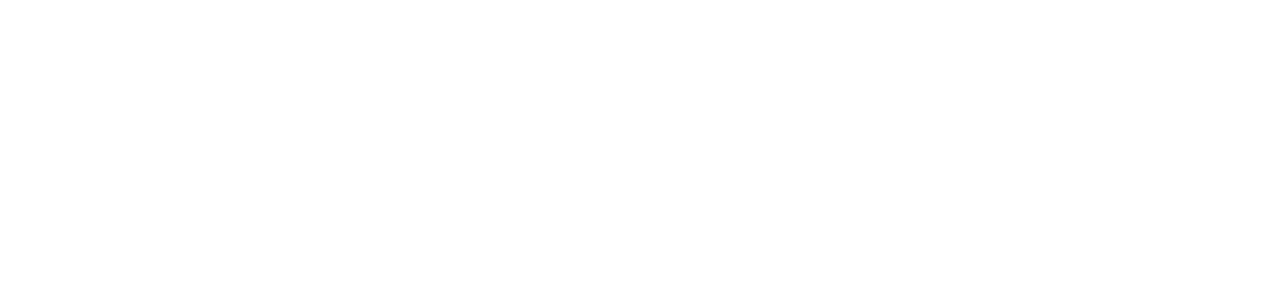
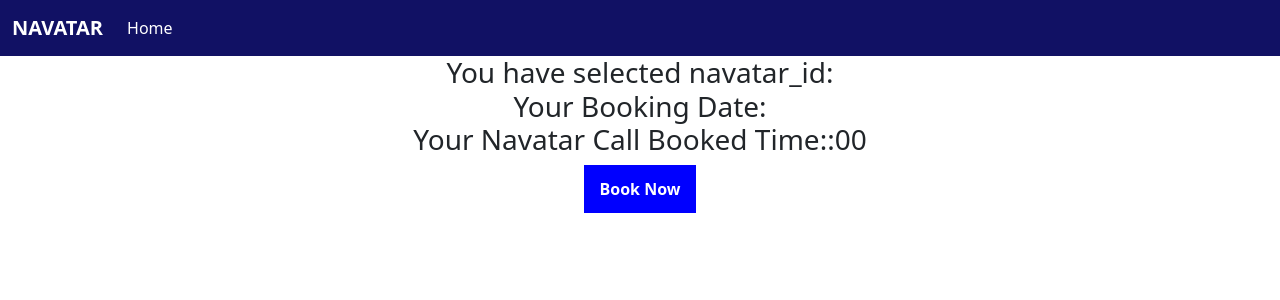
Before and after one commit to HarshithGV/Navatar-React-JS-Frontend, a React (Create React App) app: page /timer in a window 1280 px wide. Before the commit this address had no page. Shown: the top 300 px of the page. Built offline with nearby package versions, Linux system fonts and the light colour scheme; what agora-rtc-sdk-ng would draw is missing.

Commit message:
successfully posted the payment data through Booking POST API

```diff
--- a/src/App.js
+++ b/src/App.js
@@ -13,7 +13,7 @@ import Meeting from "./components/Meeting";
 import Timervalue from "./components/Timervalue";
 import Agora from "./components/Agora";
 import BookingList from "./components/BookingList";
-
+import Timer from "./components/Timer";
 
 export default function App() {
   return (
@@ -33,6 +33,7 @@ export default function App() {
       <Route path="/timervalue" element={<Timervalue />}/>
       <Route path="/agora" element={<Agora />}/>
       <Route path="/bookinglist" element={<BookingList />}/>
+      <Route path="/timer" element={<Timer />}/>
         </Route>
       </Routes>
     </BrowserRouter>
--- a/src/components/Agora.js
+++ b/src/components/Agora.js
@@ -1,9 +1,12 @@
 import RedirectWithTimer from './RedirectWithTimer';
+import { getSelectedTime } from './selectedTime';
 
 const App = () => {
+  const selectedTime = getSelectedTime();
   return (
     <div>
       <h1>Welcome to Navatar Video conferencing Room</h1>
+      <h1>{selectedTime}</h1>
       <RedirectWithTimer link="https://react-ts-agora-uikit.vercel.app/" delay={10000} />
     </div>
   );
--- a/src/components/Date.js
+++ b/src/components/Date.js
@@ -1,7 +1,7 @@
 import { useEffect, useState } from "react";
 import { useNavigate } from "react-router-dom";
 import { Outlet, Link } from "react-router-dom";
-import Timeslots from "./Timeslots";
+import { setSelectedDate } from './selectedDate';
 
 function App() {
   const [values, setValues] = useState([]);
@@ -28,6 +28,7 @@ function App() {
   const handleSelect = (e) => {
     setOptions(e.target.value);
     setIsOptionSelected(true);
+    setSelectedDate(e.target.value);
   };
 
   return (
--- a/src/components/Navatar.js
+++ b/src/components/Navatar.js
@@ -1,7 +1,7 @@
 import { useEffect, useState } from "react";
 import { useNavigate } from "react-router-dom";
 import {Outlet, Link} from "react-router-dom";
-
+import { setSelectedNavatar } from './selectedNavatar';
 
 function App() {
 
@@ -25,13 +25,14 @@ function App() {
   const handleSelect = (e) => {
     setOptions(e.target.value);
     setIsOptionSelected(true);
+    setSelectedNavatar(e.target.value);
   };
 
   return (
     <div className="App">
     <h1>Please Select Navatar</h1>
     <form onSubmit={handleSubmit}>
-    <select onChange={handleSelect} required>
+    <select value={options} onChange={handleSelect} required>
     <option>Choose Navatar</option>
         {
 
--- a/src/components/Payment.js
+++ b/src/components/Payment.js
@@ -36,7 +36,7 @@ function App() {
        </h2>
 
       ))}
-      <Link to="/Agora"><button style={{borderRadius:"0.75rem"}} type="submit">PAY</button></Link>
+      <Link to="/Timer"><button style={{borderRadius:"0.75rem"}} type="submit">PAY</button></Link>
 
 
       </div>
--- a/src/components/Timer.js
+++ b/src/components/Timer.js
@@ -1,29 +1,55 @@
-import React, {useState, useEffect} from "react";
+import { useState } from "react";
+import { getSelectedTime } from './selectedTime';
+import { getSelectedNavatar } from './selectedNavatar';
+import { getSelectedDate } from './selectedDate';
+import { Link } from "react-router-dom";
 
+function BookingForm() {
+  const selectedTime = getSelectedTime();
+  const selectedNavatar = getSelectedNavatar();
+  const selectedDate = getSelectedDate();
+  const [bookedStatus, setBookedStatus] = useState("success");
+  const [bookedTimeSlot, setBookedTimeSlot] = useState(selectedTime);
+  const [bookingDate, setBookingDate] = useState(selectedDate);
+  const [navatarId, setNavatarId] = useState(selectedNavatar);
+  const [userId, setUserId] = useState("1");
 
-function Timer({seconds}){
+  const handleClick = () => {
+    const url = `https://navatar.sangamone.com/setBooking?booked_status=${bookedStatus}&booked_timeSlot=${encodeURIComponent(bookedTimeSlot)}&bookingDate=${bookingDate}&navatar_id=${navatarId}&user_id=${userId}`;
 
-   const [timeleft, setTimeLeft] = useState(seconds);
+    fetch(url, {
+      method: "POST",
+      headers: {
+        "Content-Type": "application/json"
+      },
+      body: JSON.stringify({
+        // Here you can include any additional data you want to send to the server
+        // as part of the POST request
+      })
+    })
+    .then(response => {
+      if (!response.ok) {
+        throw new Error("Network response was not ok");
+      }
+      return response.json();
+    })
+    .then(data => {
+      // This code will execute if the server returns a successful response
+      console.log(data);
+    })
+    .catch(error => {
+      // This code will execute if there is an error making the API call
+      console.error("There was a problem with the API call:", error);
+    });
+  };
 
-   useEffect(() => {
-    const intervalId= setInterval (() => {
-        setTimeLeft(prevTimeLeft => prevTimeLeft - 1);
-        if(timeleft == 0) {
-            alert("Timer is become 0");
-        }
+  return (
+    <div style={{textAlign: "center"}}>
 
-    }, 1000);
-
-
-   return() => clearInterval(intervalId);
-}, []);
-    return(
-        <div>
-
-            <h1>Hello Timer</h1>
-            <h2>{timeleft},</h2>
-        </div>
-    )
+    <h3>You have selected navatar_id: {navatarId}<br/>Your Booking Date: {bookingDate}<br/>Your Navatar Call Booked Time:{bookedTimeSlot}:00</h3>
+     <Link to="/Agora"> <button onClick={handleClick}>Book Now</button></Link>
+    </div>
+  );
 }
 
-export default Timer;
+export default BookingForm;
--- a/src/components/Timeslots.js
+++ b/src/components/Timeslots.js
@@ -1,51 +1,56 @@
 import React, { useState, useEffect } from "react";
-import { Outlet, Link, useLocation } from "react-router-dom";
+import { Link, useLocation } from "react-router-dom";
+import { setSelectedTime } from './selectedTime';
 
-function App() {
+function Timeslots(props) {
   const location = useLocation();
-const [bookingDate, setInput1] = useState(new URLSearchParams(location.search).get("bookingDate"));
+  const [bookingDate, setInput1] = useState(new URLSearchParams(location.search).get("bookingDate"));
 
   const [currentDate, setInput2] = useState(new Date().toISOString().substr(0, 10));
   const [options, setOptions] = useState();
   const [isOptionSelected, setIsOptionSelected] = useState(false);
   const [times, setTimes] = useState([]);
+  const [timer, setTimer] = useState([]);
 
   useEffect(() => {
-
     fetch(`https://navatar.sangamone.com/viewTimes?bookingDate=${bookingDate}&currentDate=${currentDate}`)
       .then((response) => response.json())
       .then((Actualdata) => {
         setTimes(Actualdata);
-
-        console.log(times,"times");
-      })},[]);
-
+      });
+  }, []);
 
   const handleSelect = (e) => {
     setOptions(e.target.value);
     setIsOptionSelected(true);
+    setTimer(e.target.value);
+    setSelectedTime(e.target.value);
   };
 
   return (
-    <div style={{textAlign:"center"}}>
-
-   <br></br>
+    <div style={{ textAlign: "center" }}>
+      <br />
       <form>
-      <select onChange={handleSelect} required>
-      <option>Choose Time</option>
-        {
-
-          times.map((opts,i)=><option key={i} value={opts}>{opts}:00</option>)
-
-        }
+        <select value={options} onChange={handleSelect} required>
+          <option>Choose Time</option>
+          {times.map((opts, i) => (
+            <option key={i} value={opts}>
+              {opts}:00
+            </option>
+          ))}
         </select>
       </form>
       <h2>{options}</h2>
-      <Link to="/Payment"><button style={{borderRadius:"0.75rem"}} type="submit" disabled={!isOptionSelected}>Submit</button></Link>
+      <h3>{timer}</h3>
 
+      <Link to={`/Payment`}>
+        <button style={{ borderRadius: "0.75rem" }} type="submit" disabled={!isOptionSelected}>
+          Submit
+        </button>
+      </Link>
 
     </div>
   );
 }
 
-export default App;
+export default Timeslots;
--- /dev/null
+++ b/src/components/selectedDate.js
@@ -0,0 +1,9 @@
+let selectedDate = '';
+
+export const setSelectedDate = (date) => {
+  selectedDate = date;
+};
+
+export const getSelectedDate = () => {
+  return selectedDate;
+};
--- /dev/null
+++ b/src/components/selectedNavatar.js
@@ -0,0 +1,9 @@
+let selectedNavatar = '';
+
+export const setSelectedNavatar = (navatar) => {
+  selectedNavatar = navatar;
+};
+
+export const getSelectedNavatar = () => {
+  return selectedNavatar;
+};
--- /dev/null
+++ b/src/components/selectedTime.js
@@ -0,0 +1,9 @@
+let selectedTime = '';
+
+export const setSelectedTime = (time) => {
+  selectedTime = time;
+};
+
+export const getSelectedTime = () => {
+  return selectedTime;
+};
```
